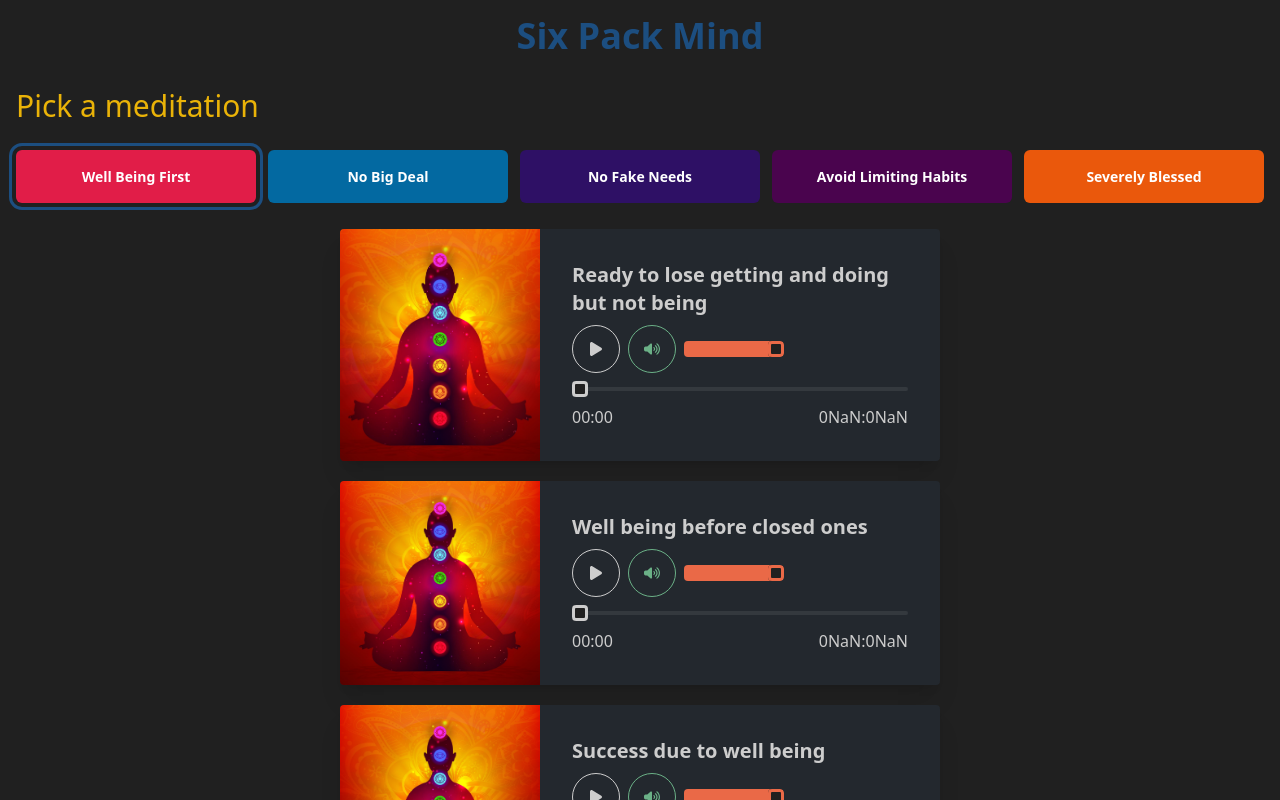
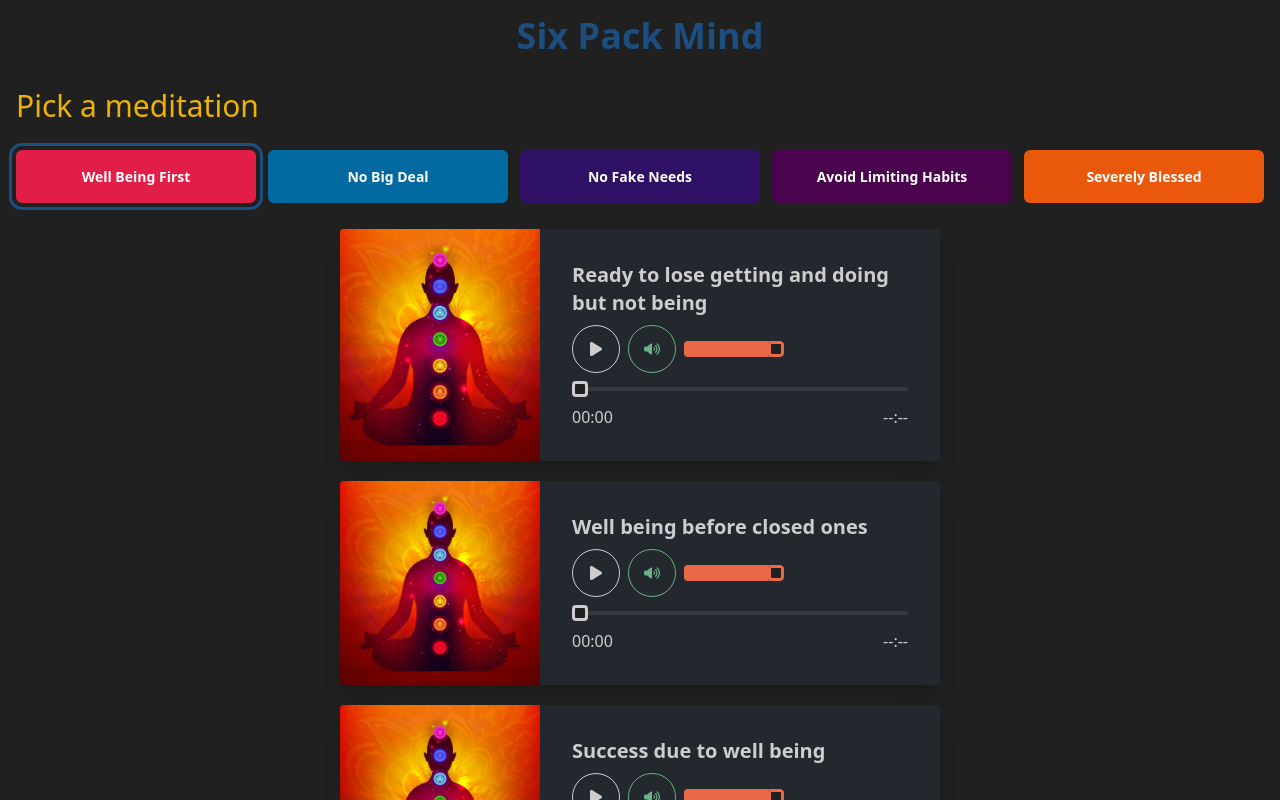
Before and after one commit to Vignesh-Mariappan/six-pack-mind, a React (Vite) app: page / in a window 1280 px wide. Shown: the top 800 px of the page. Built offline with nearby package versions, Linux system fonts and the light colour scheme.

Commit message:
!isNaN condition is added

```diff
--- a/src/components/AudioPlayer.jsx
+++ b/src/components/AudioPlayer.jsx
@@ -24,8 +24,10 @@ const AudioPlayer = ({ id, audioTitle = "", audioPath = "", currentPlayingAudioI
   useEffect(() => {
     setTimeout(() => {
         const seconds = Math.round(audioRef?.current?.duration);
-        setDuration(calculateTime(seconds));
-        progressBarRef.current.max = seconds;
+        if(!isNaN(seconds)) {
+          setDuration(calculateTime(seconds));
+          progressBarRef.current.max = seconds;
+        }
     }, 300)
   } ,[ audioRef?.current?.loadedmetadata, audioRef?.current?.readyState ]);
 
@@ -35,7 +37,6 @@ const AudioPlayer = ({ id, audioTitle = "", audioPath = "", currentPlayingAudioI
     const returnedMins = minutes > 9 ? `${minutes}` : `0${minutes}`;
     const secs = Math.floor(secsInt % 60);
     const returnedSecs = secs > 9 ? `${secs}` : `0${secs}`;
-    console.log("seconds ", seconds);
     return `${returnedMins}:${returnedSecs}`
   }
 
```
